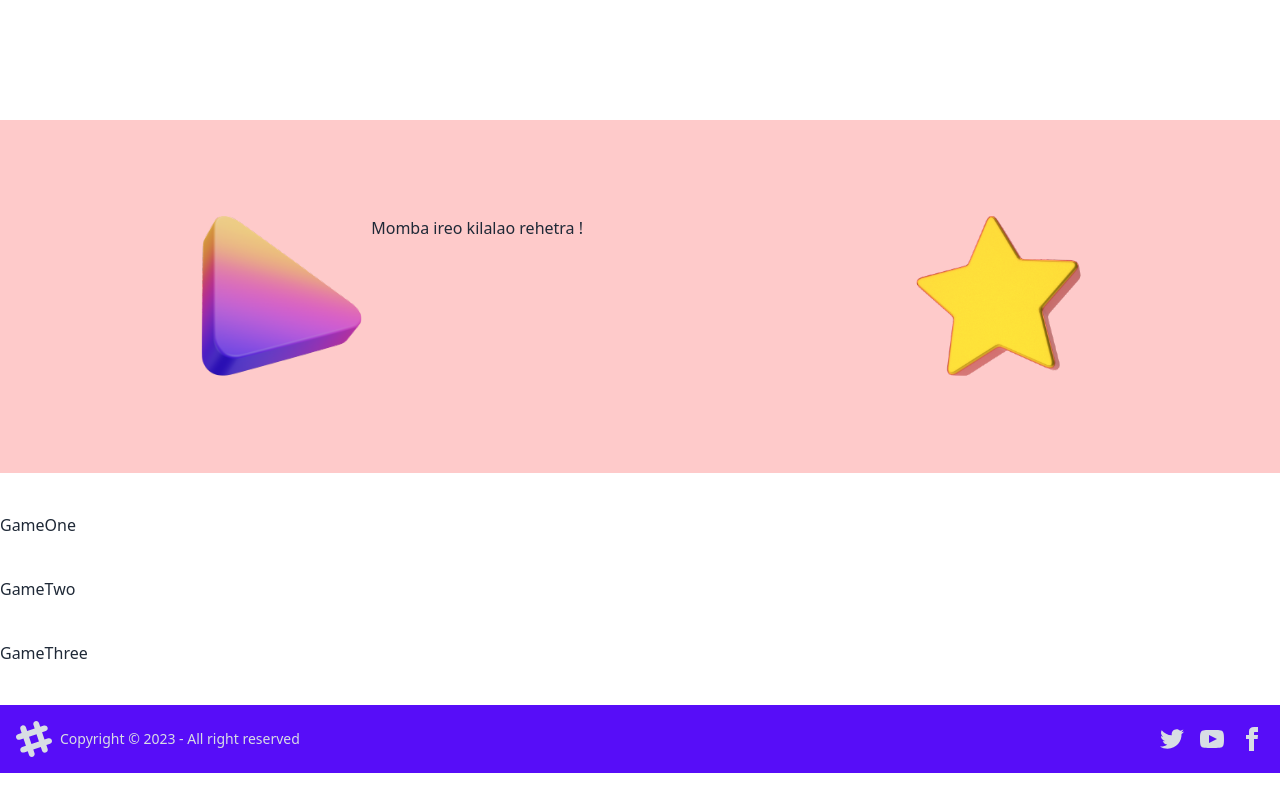
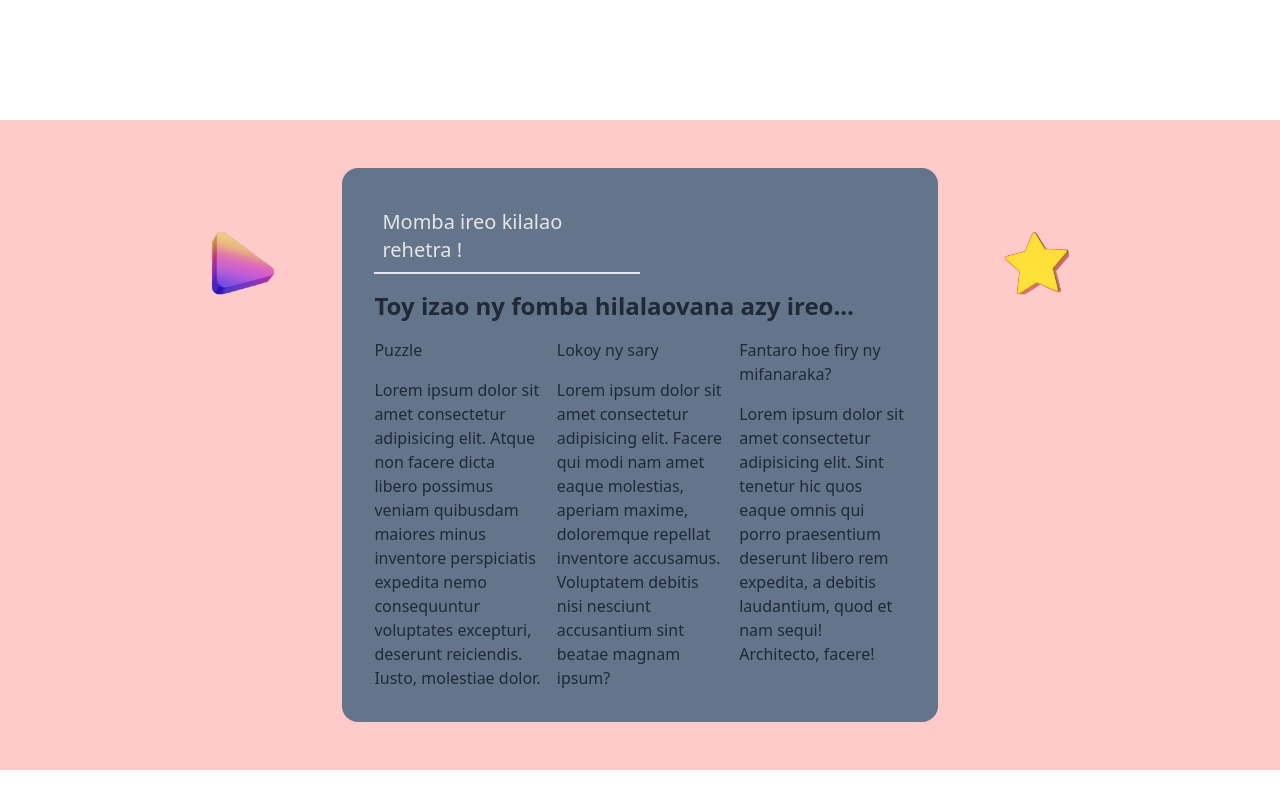
Before and after one commit to thony32/react-wcc-s2-3D, a React (Vite) app: page / in a window 1280 px wide. Shown: the part 820-1620 px from the top of the page. Before the commit the page ends 1593 px from the top, so only its background shows below. Built offline with nearby package versions, Linux system fonts and the light colour scheme.

Commit message:
coloration

```diff
--- a/src/components/Presentation.tsx
+++ b/src/components/Presentation.tsx
@@ -1,27 +1,67 @@
-
 import triangle3d from "../assets/triangle3D.svg";
 import star3d from "../assets/star3D.svg";
 
 function Presentation() {
   return (
     <div>
-
-      <div className="grid lg:grid-cols-5 bg-red-200 px-48 py-24">
-        <div>
+      <div className="grid lg:grid-cols-5 bg-red-200 px-36 py-12">
+        <div className="px-16 py-16">
           <img src={triangle3d} alt="" />
         </div>
-        <div className="col-span-3">
-          <div>
-            <h1>Momba ireo kilalao rehetra !</h1>
+        <div className="col-span-3 space-y-4 p-8 bg-slate-500 rounded-2xl">
+          <div className="">
+            <h1 className="p-2 border-b-2 border-base-500 w-1/2 text-xl text-base-300">Momba ireo kilalao rehetra !</h1>
           </div>
           <div>
-            <h1></h1>
+            <h1 className="text-2xl font-bold">
+              Toy izao ny fomba hilalaovana azy ireo...
+
+            </h1>
           </div>
-          <div className="grid grid-cols-3">
-
+          <div className="grid grid-cols-3 gap-4">
+            <div className="space-y-4">
+              <div>
+                <h1>Puzzle</h1>
+              </div>
+              <div>
+                <p>
+                  Lorem ipsum dolor sit amet consectetur adipisicing elit. Atque
+                  non facere dicta libero possimus veniam quibusdam maiores
+                  minus inventore perspiciatis expedita nemo consequuntur
+                  voluptates excepturi, deserunt reiciendis. Iusto, molestiae
+                  dolor.
+                </p>
+              </div>
+            </div>
+            <div className="space-y-4">
+              <div>
+                <h1>Lokoy ny sary</h1>
+              </div>
+              <div>
+                <p>
+                  Lorem ipsum dolor sit amet consectetur adipisicing elit.
+                  Facere qui modi nam amet eaque molestias, aperiam maxime,
+                  doloremque repellat inventore accusamus. Voluptatem debitis
+                  nisi nesciunt accusantium sint beatae magnam ipsum?
+                </p>
+              </div>
+            </div>
+            <div className="space-y-4">
+              <div>
+                <h1>Fantaro hoe firy ny mifanaraka?</h1>
+              </div>
+              <div>
+                <p>
+                  Lorem ipsum dolor sit amet consectetur adipisicing elit. Sint
+                  tenetur hic quos eaque omnis qui porro praesentium deserunt
+                  libero rem expedita, a debitis laudantium, quod et nam sequi!
+                  Architecto, facere!
+                </p>
+              </div>
+            </div>
           </div>
         </div>
-        <div>
+        <div className="px-16 py-16">
           <img src={star3d} alt="" />
         </div>
       </div>
```
Also changed, not shown: src/assets/Uncolored1.svg (added), src/assets/uncolored2.svg (added).
